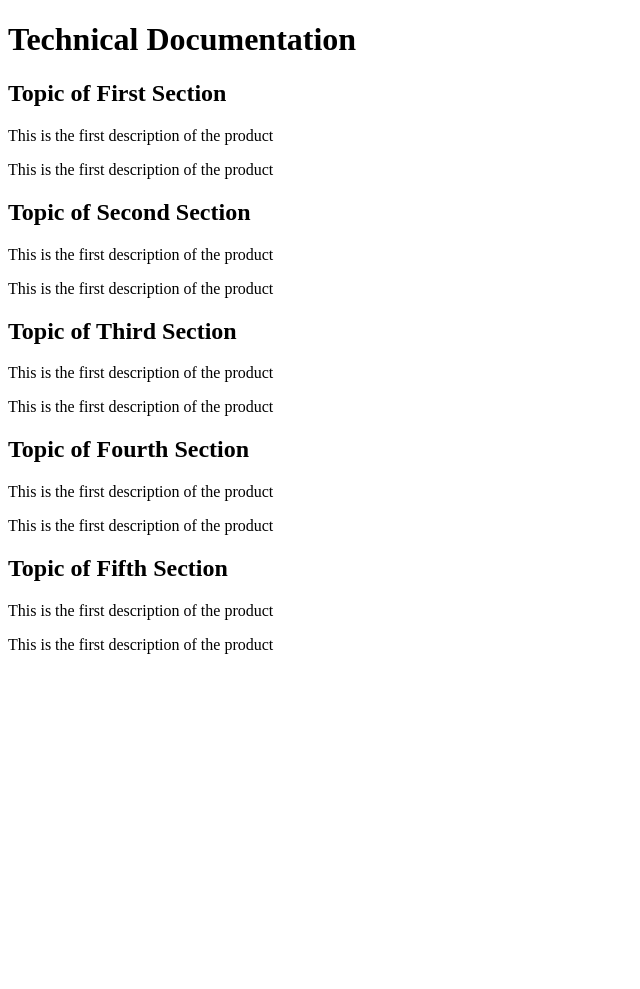
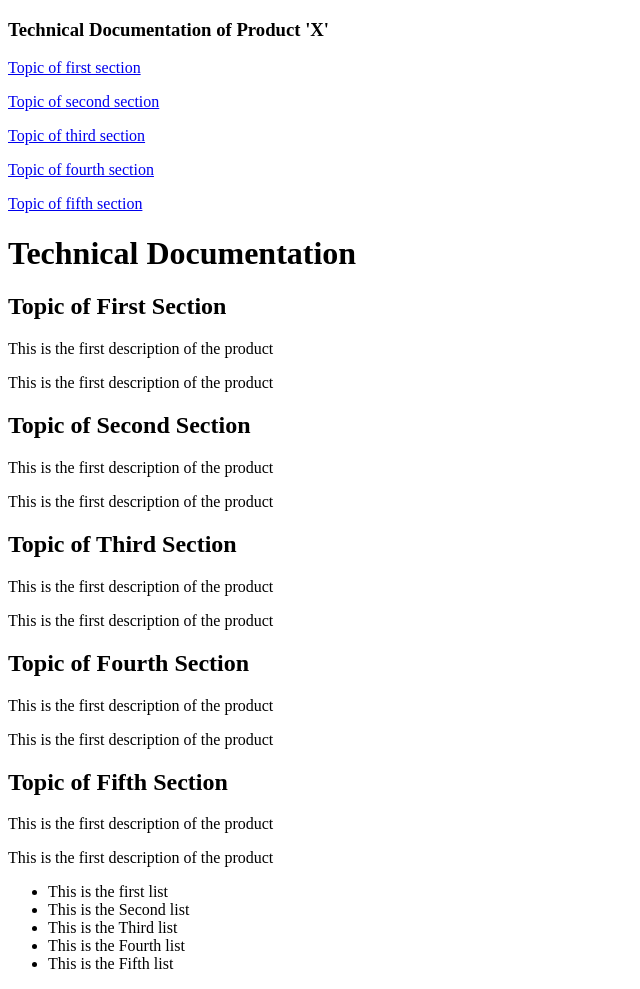
Before and after one commit to uchennaanya/TechnicalDocumentation, a plain HTML site: page index.html in a window 1280 px wide. Shown: the whole page, without its empty margins (0-640 px from the left). Before the commit the page ends 800 px from the top, so only its background shows below. Drawn offline with Linux system fonts and the light colour scheme.

Commit message:
navbar done

```diff
--- a/index.html
+++ b/index.html
@@ -4,32 +4,64 @@
 
     </head>
     <body>
+        <nav id="navbar">
+            <h3>Technical Documentation of Product 'X'</h3>
+            <a href="#first" class="nav_link">
+                <p>Topic of first section</p>
+            </a>
+            <a href="#second" class="nav_link">
+                <p>Topic of second section</p>
+            </a>
+            <a href="#third" class="nav_link">
+                <p>Topic of third section</p>
+            </a>
+            <a href="#fourth" class="nav_link">
+                <p>Topic of fourth section</p>
+            </a>
+            <a href="#fifth" class="nav_link">
+                <p>Topic of fifth section</p>
+            </a>
+
+        </nav>
         <main id="main-doc">
             <h1>Technical Documentation</h1>
+            <a name="first"></a>
             <section class="main-section" id="Topic_of_First_Section">
                 <h1>Topic of First Section</h1>
                 <p> This is the first description of the product </p>
                 <p> This is the first description of the product </p>
             </section>
+            <a name="second"></a>
             <section class="main-section" id="Topic_of_Second_Section">
                 <h1>Topic of Second Section</h1>
                 <p> This is the first description of the product </p>
                 <p> This is the first description of the product </p>
             </section>
+            <a name="third"></a>
             <section class="main-section" id="Topic_of_Third_Section">
                 <h1>Topic of Third Section</h1>
                 <p> This is the first description of the product </p>
                 <p> This is the first description of the product </p>
             </section>
+            <a name="fourth"></a>
             <section class="main-section" id="Topic_of_Fourth_Section">
                 <h1>Topic of Fourth Section</h1>
                 <p> This is the first description of the product </p>
                 <p> This is the first description of the product </p>
             </section>
+            <a name="fifth"></a>
             <section class="main-section" id="Topic_of_Fifth_Section">
                 <h1>Topic of Fifth Section</h1>
                 <p> This is the first description of the product </p>
                 <p> This is the first description of the product </p>
+                <ul>
+                    <li>This is the first list</li>
+                    <li>This is the Second list</li>
+                    <li>This is the Third list</li>
+                    <li>This is the Fourth list</li>
+                    <li>This is the Fifth list</li>
+                </ul>
+
             </section>
 
         </main>
```
